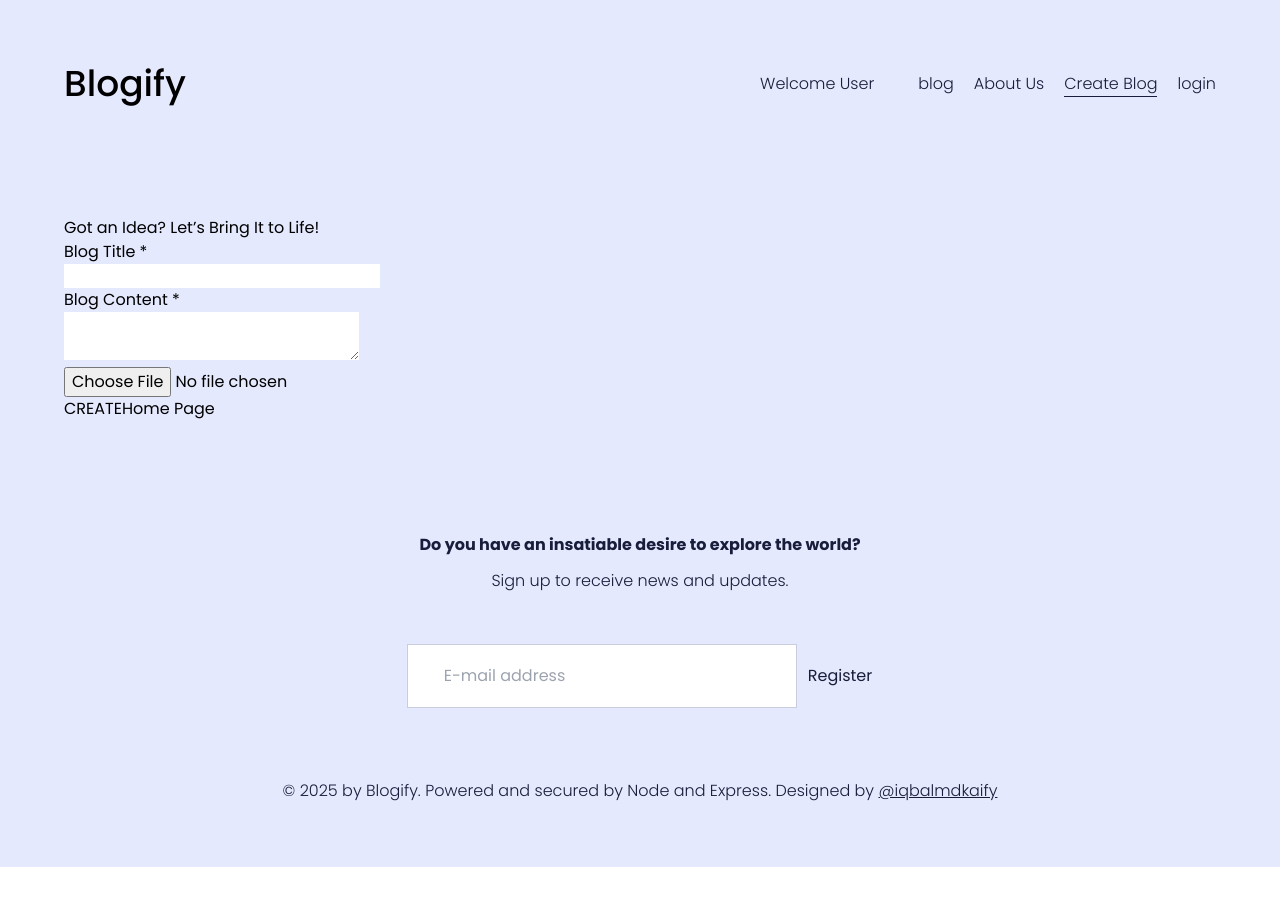
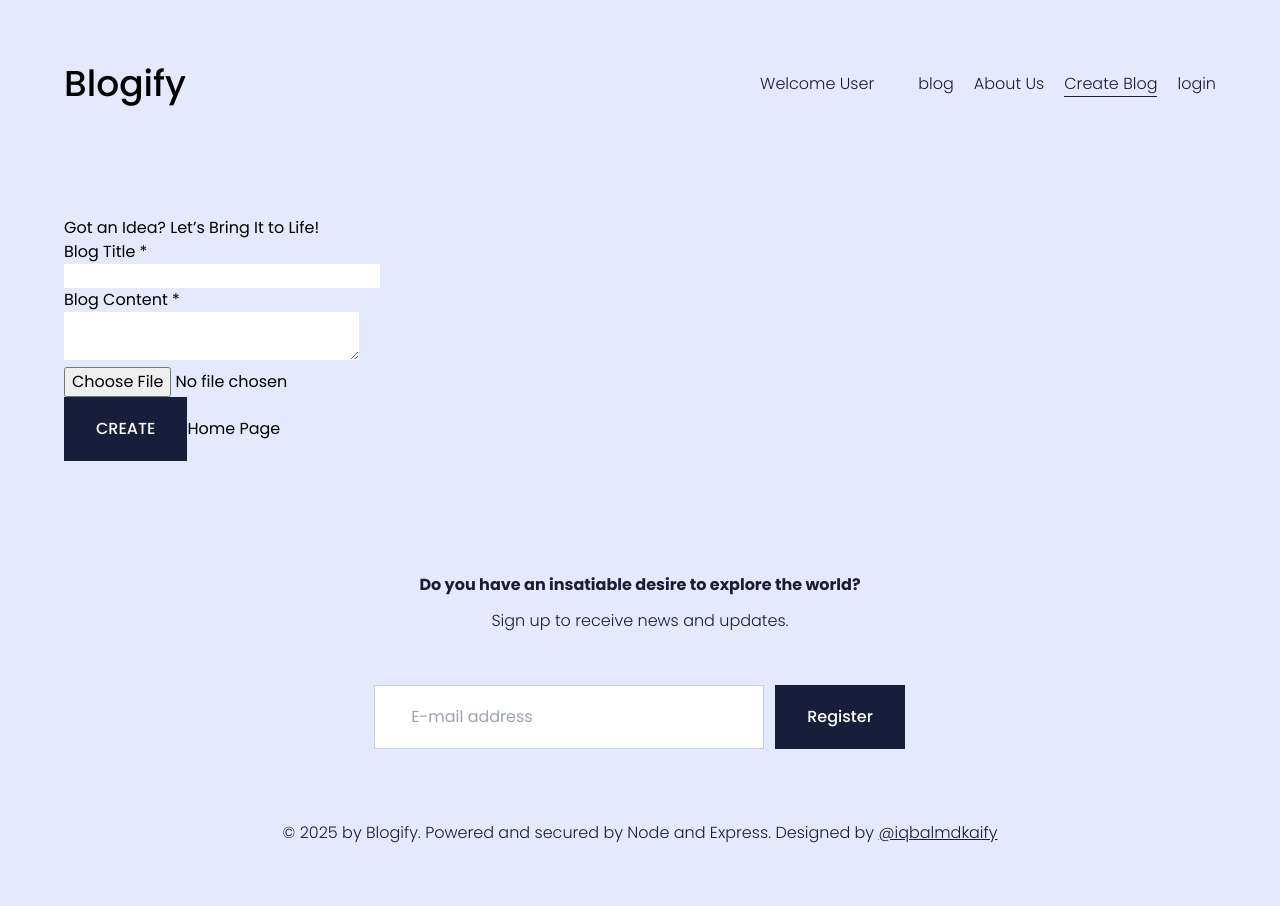
Before and after one commit to iqbalmdkaify/DLBCSPJWD01_Phase_2, a React (Vite) app in the folder client/: page /create-blog in a window 1280 px wide. Shown: the top 906 px of the page. Before the commit the page ends 867 px from the top, so only its background shows below. Built offline with nearby package versions, Linux system fonts and the light colour scheme.

Commit message:
Modified and the cleaned the button styles

```diff
--- a/client/src/components/common/Button.tsx
+++ b/client/src/components/common/Button.tsx
@@ -1,16 +1,17 @@
-type TButtonProps = {
+type ButtonProps = {
   text: string;
-  type: "Primary" | "Secondary";
-  customStyle: string;
   action?: (event: React.MouseEvent<HTMLButtonElement>) => void;
 }
 
-const Button = ({ text, type, customStyle, action }: TButtonProps) => {
+const Button = ({ text, action }: ButtonProps) => {
 
+  // TODO: Add spinner when onClick event is triggerred
   return <button
-    className={`text-navLink leading-navLink tracking-navLink ${customStyle} ${type == "Primary" ? '' : '_btn-secondary'}`}
+    className="bg-dark text-white md:py-5 md:px-8 text-base font-medium hover:opacity-80"
     onClick={action}
-  >{text}</button>
+  >
+    {text}
+  </button>
 };
 
 export default Button;
```
